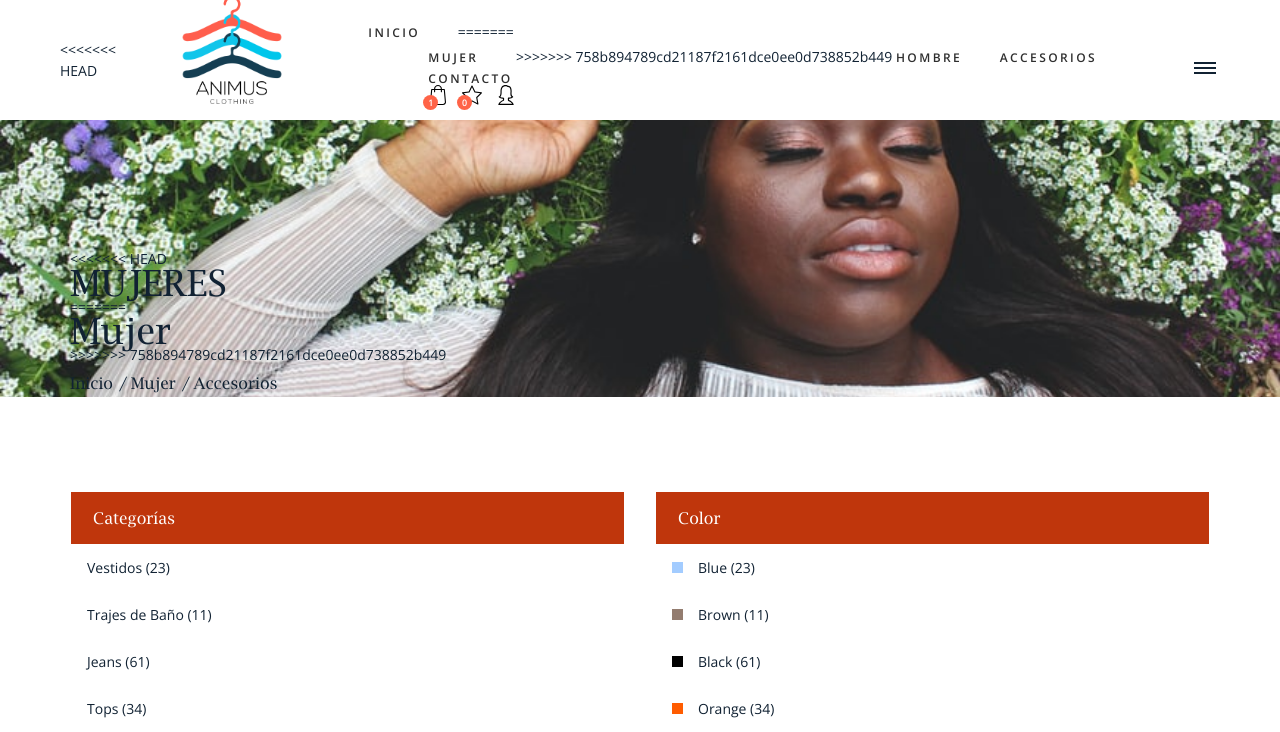
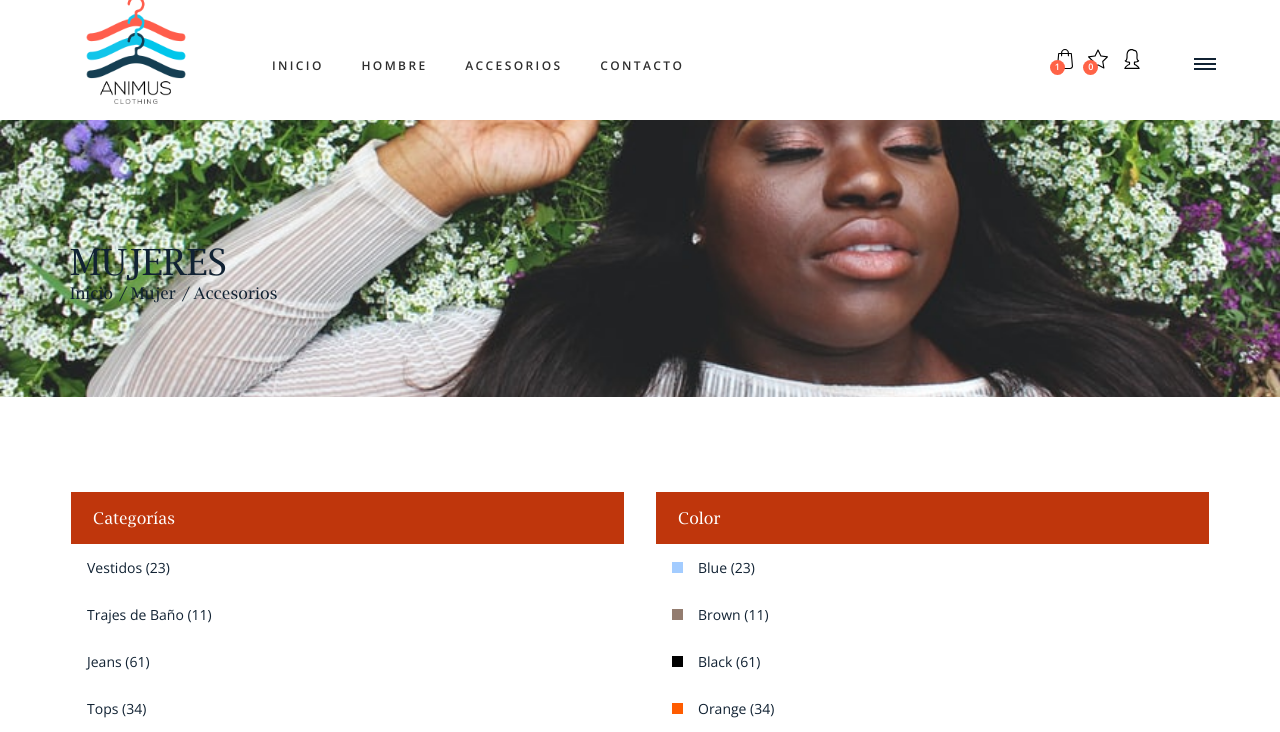
Before and after one commit to samichel07/proyectoweb, a PHP site: page /categories_women.html in a window 1280 px wide. Shown: the top 732 px of the page. Run offline with PHP 8.4, Linux system fonts and the light colour scheme; some libraries are stand-ins or nearby versions.

Commit message:
CATEGORIAS
cambios

```diff
--- a/categories_women.html
+++ b/categories_women.html
@@ -23,17 +23,10 @@
 
 	<header class="header">
 		<div class="header_inner d-flex flex-row align-items-center justify-content-start">
-<<<<<<< HEAD
 			<div class="logo"><img src="images/logo.png" alt=""> </div>
 			<nav class="main_nav">
 				<ul>
 					<li><a href="index.html">Inicio</a></li>
-=======
-			<div class="logo"><a href="#"></a></div>
-			<nav class="main_nav">
-				<ul>
-					<li><a href="categories.html">Mujer</a></li>
->>>>>>> 758b894789cd21187f2161dce0ee0d738852b449
 					<li><a href="categories.html">Hombre</a></li>
 					<li><a href="categories.html">Accesorios</a></li>
 					<li><a href="contact.html">Contacto</a></li>
@@ -86,11 +79,7 @@
 
 	<div class="menu d-flex flex-column align-items-end justify-content-start text-right menu_mm trans_400">
 		<div class="menu_close_container"><div class="menu_close"><div></div><div></div></div></div>
-<<<<<<< HEAD
 		<div class="logo"><img src="images/logo.png" alt=""> </div>
-=======
-		<div class="logo menu_mm"><a href="index.html">Animus Clothing</a></div>
->>>>>>> 758b894789cd21187f2161dce0ee0d738852b449
 		<div class="search">
 			<form action="#">
 				<input type="search" class="search_input menu_mm" required="required">
@@ -99,21 +88,11 @@
 		</div>
 		<nav class="menu_nav">
 			<ul class="menu_mm">
-<<<<<<< HEAD
 				<li class="menu_mm"><a href="#">Inicio</a></li>
 				<li class="menu_mm"><a href="#">Ropa Mujer</a></li>
 				<li class="menu_mm"><a href="#">Ropa Hombre</a></li>
 				<li class="menu_mm"><a href="#">Accesorios</a></li>
 				<li class="menu_mm"><a href="#">Contacto</a></li>
-=======
-
-				<li><a href="index.html">Inicio</a></li>
-				<li><a href="categories.html">ropa</a></li>
-				<li><a href="categories.html">accesorios</a></li>
-				<li><a href="categories.html">lencería</a></li>
-				<li><a href="contact.html">contacto</a></li>
-
->>>>>>> 758b894789cd21187f2161dce0ee0d738852b449
 			</ul>
 		</nav>
 	</div>
@@ -127,11 +106,7 @@
 				<div class="col">
 					<div class="home_container">
 						<div class="home_content">
-<<<<<<< HEAD
 							<div class="home_title">MUJERES</div>
-=======
-							<div class="home_title">Mujer</div>
->>>>>>> 758b894789cd21187f2161dce0ee0d738852b449
 							<div class="breadcrumbs">
 								<ul>
 									<li><a href="index.html">Inicio</a></li>
@@ -348,7 +323,7 @@
 
 					<!-- Products -->
 
-					<div class="product_grid">
+					<div class="product_grid" style="position: relative; height: 2332px;">
 
 						<!-- Product -->
 						<div class="product">
@@ -699,7 +674,6 @@
 		<div class="container">
 			<div class="row">
 				<div class="col text-center">
-<<<<<<< HEAD
 					<div class="footer_logo"><a href="#">Animus <br> Clothing </a></div>
 					<nav class="footer_nav">
 						<ul>
@@ -707,17 +681,6 @@
 							<li><a href="categories.html">Categoria Mujer</a></li>
 							<li><a href="categories.html">Categoria Hombre</a></li>
 							<li><a href="contact.html">Contacto</a></li>
-=======
-				  <div class="footer_logo"><a href="#">ANIMUS</a></div>
-					<div class="footer_logo"><a href="#">CLOTHINGS</a></div>
-					<nav class="footer_nav">
-						<ul>
-							<li><a href="index.html">Inicio</a></li>
-							<li><a href="categories.html">ropa</a></li>
-							<li><a href="categories.html">accesorios</a></li>
-							<li><a href="categories.html">lencería</a></li>
-							<li><a href="contact.html">contacto</a></li>
->>>>>>> 758b894789cd21187f2161dce0ee0d738852b449
 						</ul>
 					</nav>
 					<div class="footer_social">
--- a/index.html
+++ b/index.html
@@ -31,7 +31,7 @@
 		</div>
 			<nav class="main_nav">
 				<ul>
-					<li><a href="categories.html">Mujer</a></li>
+					<li><a href="categories_women.html">Mujer</a></li>
 					<li><a href="#">Hombre</a></li>
 					<li><a href="categories.html">Accesorios</a></li>
 					<li><a href="contact.html">Contacto</a></li>
--- a/styles/main_styles.css
+++ b/styles/main_styles.css
@@ -457,7 +457,7 @@ section
 
 .main_nav
 {
-	padding-left: 252px;
+	padding-left: 250px;
 	-webkit-transform: translateY(4px);
 	-moz-transform: translateY(4px);
 	-ms-transform: translateY(4px);
```
Also changed, not shown: contact.html (+31 -7 lines), insert_contacto.php (added, +23 -0 lines), js/app.js (added, +41 -0 lines).
